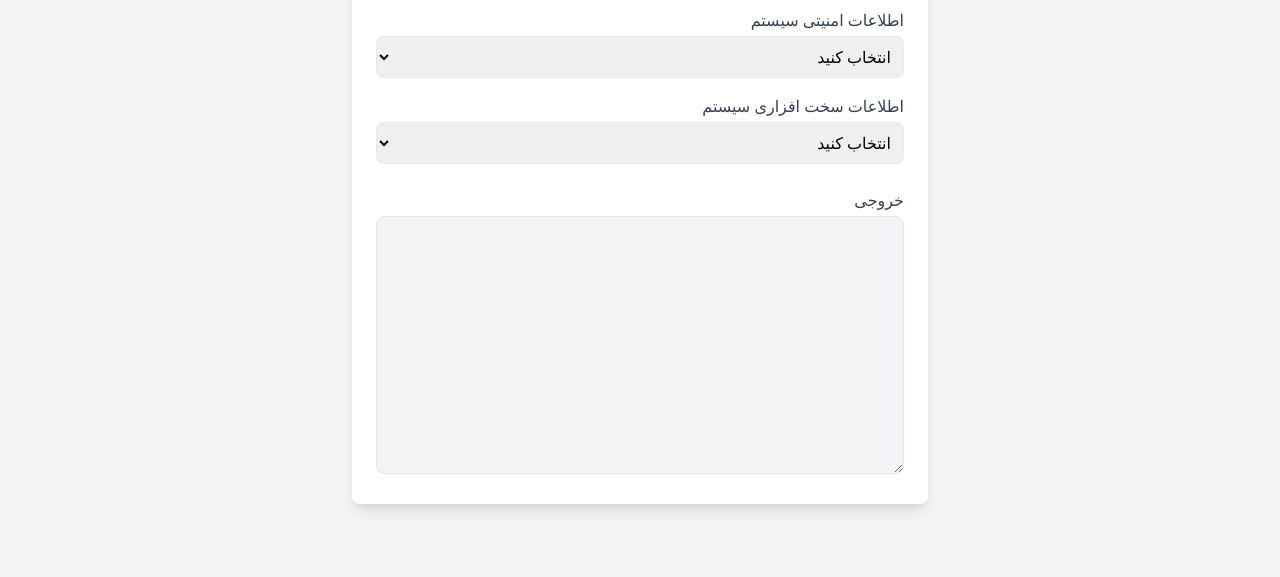
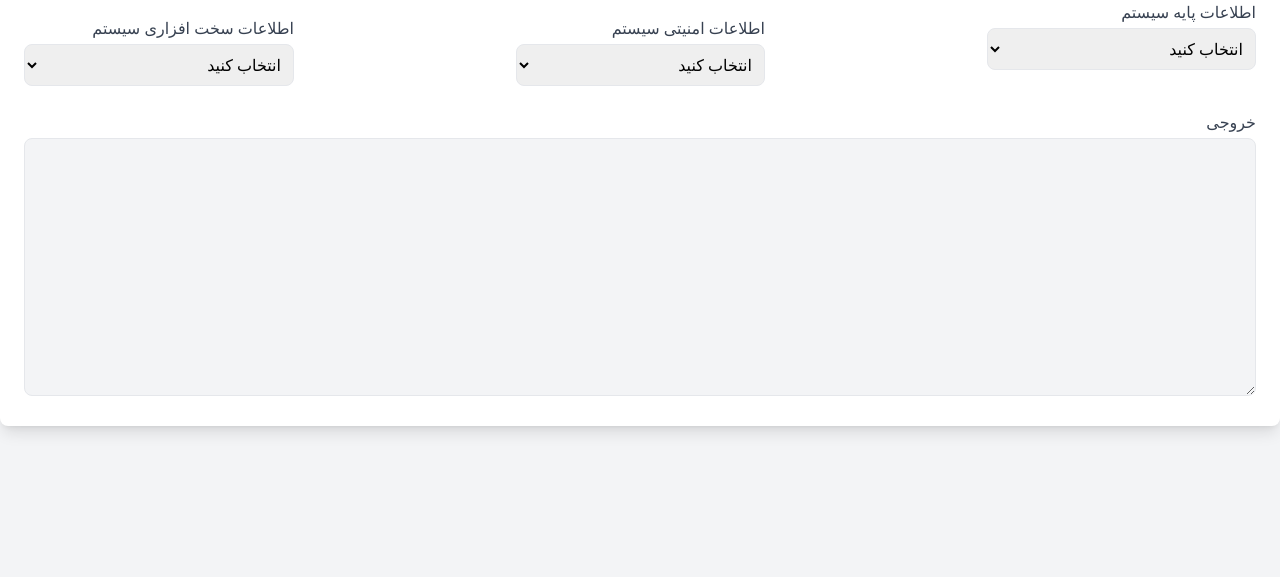
Before and after one commit to alirezaImani-f4L3e/oslab_final, a website: page public/index.html in a window 1280 px wide. Shown: the part 223-800 px from the top of the page. Drawn offline with nearby package versions, Linux system fonts and the light colour scheme.

Commit message:
Update UI

```diff
--- a/public/index.html
+++ b/public/index.html
@@ -9,11 +9,11 @@
 </head>
 
 <body class="bg-gray-100 min-h-screen flex items-center justify-center" dir="rtl" lang="fa">
-    <div class="bg-white shadow-lg rounded-lg p-6 w-full max-w-xl">
+    <div class="bg-white shadow-lg rounded-lg p-6 w-full">
         <h1 class="text-2xl font-bold text-center mb-4">اطلاعات سیستم</h1>
-        <div class="space-y-4">
+        <div class="space-y-4 flex justify-between">
             <!-- Dropdown 1 -->
-            <div>
+            <div class="max-w-xl">
                 <label for="dropdown1" class="block text-gray-700 font-medium mb-1">اطلاعات پایه سیستم</label>
                 <select id="dropdown1" class="w-full p-2 border rounded-lg" onchange="updateText(event)">
           <option value="" selected>انتخاب کنید</option>
```
